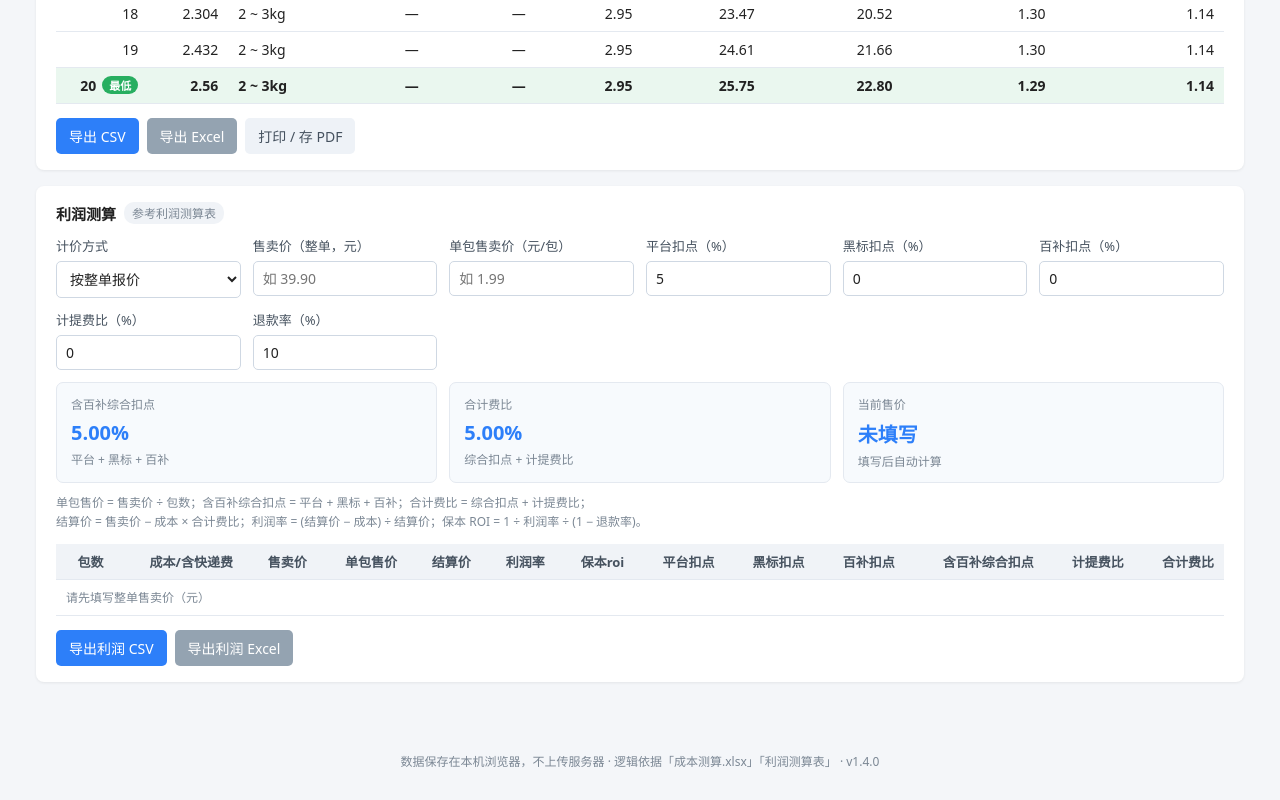
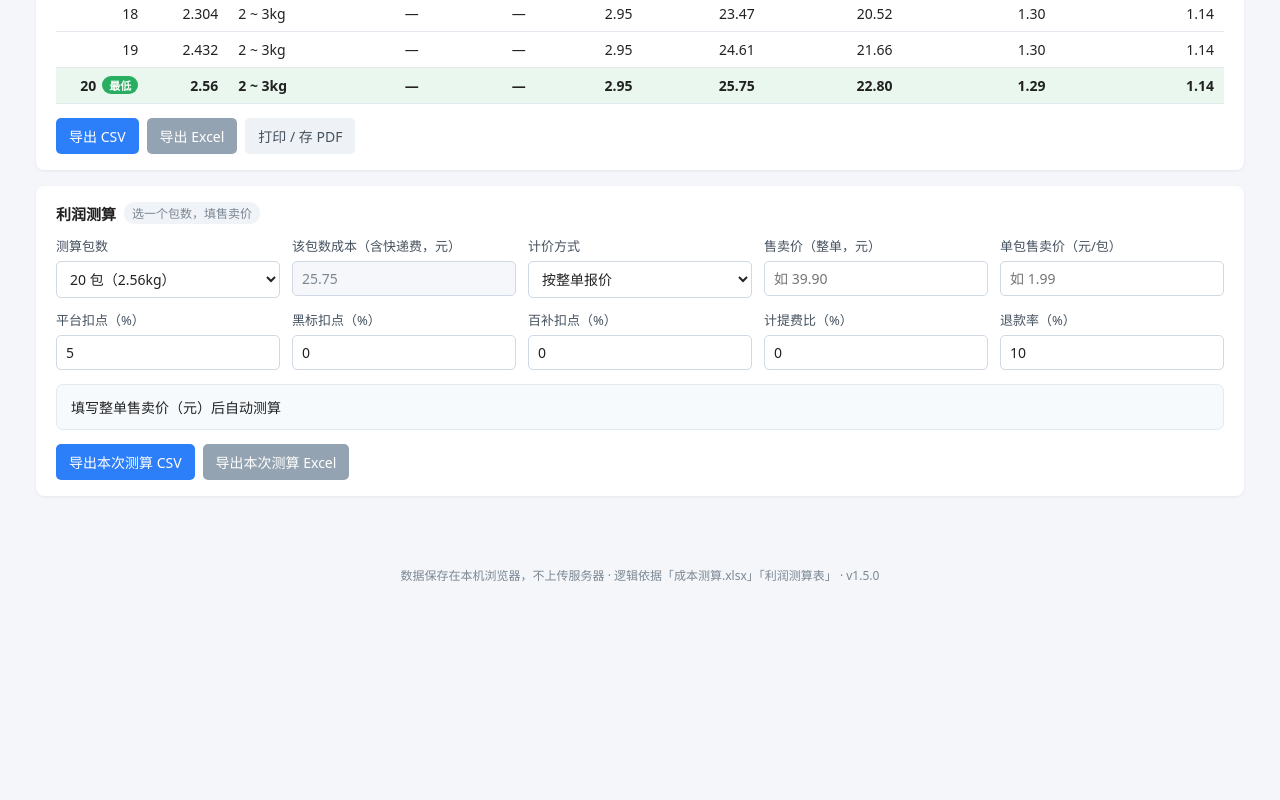
Before and after one commit to Canefx/cost-calc, a plain HTML site: page index.html in a window 1280 px wide. Shown: the part 2098-2898 px from the top of the page. After the commit the page ends 2712 px from the top, so only its background shows below. Drawn offline with Linux system fonts and the light colour scheme.

Commit message:
更新成本测算系统 v1.5.0
包含：利润测算模块、超量整箱叠加、金额两位小数、版本自检

```diff
--- a/app.js
+++ b/app.js
@@ -7,13 +7,14 @@
   var SCHEME_KEY = "cost_calc_schemes_v1";
 
   // 版本号：三个文件必须同版本，否则功能会缺失
-  var APP_VERSION = "1.4.0";
-  var CALC_VERSION = "1.4.0";
+  var APP_VERSION = "1.5.0";
+  var CALC_VERSION = "1.5.0";
 
   // 档位以「上限 + 运费」存储，起点由上一档上限推导
   var tiers = [];
   var rowsCache = [];
   var profitCache = [];
+  var profitPacksPicked = false;
   var bestPacks = null;
 
   var $ = function (id) { return document.getElementById(id); };
@@ -119,8 +120,8 @@
       $("rows").innerHTML = '<tr><td colspan="10" class="hint">请先修正上方参数或运费档位</td></tr>';
       $("summaryRow").innerHTML = "";
       $("chartSvg").innerHTML = "";
-      $("profitRows").innerHTML = '<tr><td colspan="13" class="hint">请先修正上方参数或运费档位</td></tr>';
-      $("profitSummary").innerHTML = "";
+      $("profitResult").innerHTML = '<div class="stat" style="grid-column:1/-1">请先修正上方参数或运费档位</div>';
+      $("profitNote").textContent = "";
       return;
     }
 
@@ -216,59 +217,76 @@
 
     // calc.js 版本过旧时不抛异常，给出可操作的提示
     if (typeof C.computeProfitRows !== "function") {
-      $("profitRows").innerHTML = '<tr><td colspan="13" class="hint" style="color:#c0392b">' +
-        "calc.js 版本过旧，缺少利润测算功能。请把 calc.js、app.js、index.html 一起重新上传。" +
-        "</td></tr>";
-      $("profitSummary").innerHTML = "";
+      $("profitResult").innerHTML = '<div class="stat" style="grid-column:1/-1;color:#c0392b">' +
+        "calc.js 版本过旧，缺少利润测算功能。请把 calc.js、app.js、index.html 一起重新上传。</div>";
+      $("profitNote").textContent = "";
       profitCache = [];
       return;
     }
 
-    var sum = C.profitSummary(input);
-
-    $("profitSummary").innerHTML =
-      stat("含百补综合扣点", pct(sum.combinedSubsidy), "平台 + 黑标 + 百补") +
-      stat("合计费比", pct(sum.totalRate), "综合扣点 + 计提费比") +
-      stat("当前售价", hasPrice
-        ? (isUnit ? m2(price) + " 元/包" : m2(price) + " 元/单")
-        : "未填写",
-        hasPrice ? (isUnit ? "整单价 = 单包价 × 包数" : "整单售价") : "填写后自动计算");
-
-    if (!hasPrice) {
-      $("profitRows").innerHTML = '<tr><td colspan="13" class="hint">请先填写' +
-        (isUnit ? "单包售卖价（元/包）" : "整单售卖价（元）") + "</td></tr>";
+    // 1) 同步包数下拉框
+    var valid = (rows || []).filter(function (r) { return !r.over; });
+    if (!valid.length) {
+      $("profitPacks").innerHTML = "";
+      $("profitCost").value = "";
+      $("profitResult").innerHTML = '<div class="stat" style="grid-column:1/-1">当前参数下没有可测算的包数</div>';
+      $("profitNote").textContent = "";
       profitCache = [];
       return;
     }
+    var cur = $("profitPacks").value;
+    var options = valid.map(function (r) {
+      return '<option value="' + r.packs + '">' + r.packs + " 包（" + C.formatNum(r.weight, 3) + "kg）</option>";
+    }).join("");
+    if ($("profitPacks").innerHTML !== options) $("profitPacks").innerHTML = options;
+    var keep = valid.some(function (r) { return String(r.packs) === String(cur); });
+    // 用户手动选过就尊重选择；否则跟随当前最优包数
+    if (!profitPacksPicked || !keep) {
+      $("profitPacks").value = String(bestPacks != null ? bestPacks : valid[0].packs);
+    }
 
-    profitCache = C.computeProfitRows(rows, input);
-    var html = profitCache.map(function (r) {
-      if (r.cost == null) {
-        return '<tr class="over"><td class="num">' + r.packs + '</td><td class="num">—</td>' +
-          '<td class="num">' + m2(r.salePrice) + "</td>" +
-          '<td class="num">—</td><td class="num">—</td><td class="num">—</td><td class="num">—</td>' +
-          '<td class="num">' + pct(r.platform) + '</td><td class="num">' + pct(r.black) + '</td>' +
-          '<td class="num">' + pct(r.subsidy) + '</td><td class="num">' + pct(r.combinedSubsidy) + '</td>' +
-          '<td class="num">' + pct(r.accrual) + '</td><td class="num">' + pct(r.totalRate) + "</td></tr>";
-      }
-      var lossCls = r.profitRate != null && r.profitRate < 0 ? ' style="color:#e74c3c"' : "";
-      return "<tr>" +
-        '<td class="num">' + r.packs + "</td>" +
-        '<td class="num">' + m2(r.cost) + "</td>" +
-        '<td class="num">' + m2(r.salePrice) + "</td>" +
-        '<td class="num">' + m2(r.unitPrice) + "</td>" +
-        '<td class="num">' + m2(r.settlement) + "</td>" +
-        "<td class=\"num\"" + lossCls + ">" + pct(r.profitRate) + "</td>" +
-        '<td class="num">' + (r.breakEvenRoi == null ? "—" : r.breakEvenRoi.toFixed(2)) + "</td>" +
-        '<td class="num">' + pct(r.platform) + "</td>" +
-        '<td class="num">' + pct(r.black) + "</td>" +
-        '<td class="num">' + pct(r.subsidy) + "</td>" +
-        '<td class="num">' + pct(r.combinedSubsidy) + "</td>" +
-        '<td class="num">' + pct(r.accrual) + "</td>" +
-        '<td class="num">' + pct(r.totalRate) + "</td>" +
-        "</tr>";
-    }).join("");
-    $("profitRows").innerHTML = html || '<tr><td colspan="13" class="hint">无数据</td></tr>';
+    // 2) 取出所选包数的成本行
+    var packs = parseInt($("profitPacks").value, 10);
+    var row = valid.filter(function (r) { return r.packs === packs; })[0] || valid[0];
+    if (!row) return;
+    $("profitCost").value = C.money(row.costWith, 2);
+
+    // 3) 计算单条结果
+    var sum = C.profitSummary(input);
+    var r = C.computeProfitRows([row], input)[0];
+    profitCache = [r];
+
+    if (!hasPrice) {
+      $("profitResult").innerHTML = '<div class="stat" style="grid-column:1/-1">' +
+        "填写" + (isUnit ? "单包售卖价（元/包）" : "整单售卖价（元）") + "后自动测算</div>";
+      $("profitNote").textContent = "";
+      return;
+    }
+
+    var loss = r.profitRate != null && r.profitRate < 0;
+    var unitProfit = r.settlement != null ? (r.settlement - r.cost) / r.packs : null;
+
+    $("profitResult").innerHTML =
+      stat("成本 / 含快递费", m2(r.cost) + " 元", r.packs + " 包" + (row.mode === "stack" ? "（整箱叠加）" : "")) +
+      stat("整单售价 / 单包售价", m2(r.salePrice) + " 元 / " + m2(r.unitPrice) + " 元", isUnit ? "按单包报价" : "按整单报价") +
+      stat("结算价", m2(r.settlement) + " 元", "售价 − 成本 × 合计费比 " + pct(sum.totalRate)) +
+      stat("利润率", pct(r.profitRate), loss ? "低于成本，亏损" : "毛利占比") +
+      stat("保本 ROI", r.breakEvenRoi == null ? "—" : r.breakEvenRoi.toFixed(2), "退款率 " + pct(C.num(input.refundRate) / 100)) +
+      stat("保本售价", m2(r.breakEvenPrice) + " 元", "成本 × (1 + 合计费比)") +
+      stat("单包利润", unitProfit == null ? "—" : m2(unitProfit) + " 元", "（结算价 − 成本）÷ 包数");
+
+    // 亏损时把利润率标红
+    if (loss) {
+      $("profitResult").innerHTML = $("profitResult").innerHTML.replace(
+        /<div class="v">([-\d.]+%)<\/div>/,
+        '<div class="v" style="color:#e74c3c">$1</div>'
+      );
+    }
+
+    $("profitNote").innerHTML =
+      "含百补综合扣点 " + pct(sum.combinedSubsidy) + "（平台 " + pct(r.platform) + " + 黑标 " + pct(r.black) +
+      " + 百补 " + pct(r.subsidy) + "），计提费比 " + pct(r.accrual) + "，合计费比 " + pct(sum.totalRate) +
+      "；结算价 = 售价 − 成本 × 合计费比；利润率 = (结算价 − 成本) ÷ 结算价。";
   }
 
   function renderSummary(s, params) {
@@ -524,7 +542,7 @@
   }
 
   function exportProfitCsv() {
-    if (!profitCache.length) return alert("请先在利润测算里填写售卖价");
+    if (!profitCache.length) return alert("请先选择包数并填写售卖价");
     var lines = [profitHeader().join(",")];
     profitBody().forEach(function (row) {
       lines.push(row.map(function (v) {
@@ -536,7 +554,7 @@
   }
 
   function exportProfitExcel() {
-    if (!profitCache.length) return alert("请先在利润测算里填写售卖价");
+    if (!profitCache.length) return alert("请先选择包数并填写售卖价");
     var head = "<tr>" + profitHeader().map(function (h) { return '<th style="background:#f0f3f7">' + esc(h) + "</th>"; }).join("") + "</tr>";
     var body = profitBody().map(function (row) {
       return "<tr>" + row.map(function (v) { return "<td>" + esc(v) + "</td>"; }).join("") + "</tr>";
@@ -623,6 +641,7 @@
       tiers = c.tiers.map(function (t) { return { max: t.max, fee: t.fee }; });
     }
     $("schemeName").value = name;
+    profitPacksPicked = false; // 换方案后包数回到自动最优
     renderTiers();
     renderCase();
     render();
@@ -722,6 +741,10 @@
       applyPriceMode();
       renderProfit(rowsCache);
     });
+    $("profitPacks").addEventListener("change", function () {
+      profitPacksPicked = true;
+      renderProfit(rowsCache);
+    });
 
     // 暴露给内联 onclick
     window.addTier = addTier;
--- a/calc.js
+++ b/calc.js
@@ -10,7 +10,7 @@
 })(typeof self !== "undefined" ? self : this, function () {
   "use strict";
 
-  var VERSION = "1.4.0";
+  var VERSION = "1.5.0";
   var EPS = 1e-9;
 
   var DEFAULT_TIERS = [
--- a/index.html
+++ b/index.html
@@ -2,7 +2,7 @@
 <html lang="zh-CN">
 <head>
 <meta charset="UTF-8">
-<meta name="app-version" content="1.4.0">
+<meta name="app-version" content="1.5.0">
 <meta name="viewport" content="width=device-width, initial-scale=1.0">
 <title>包装成本测算系统</title>
 <style>
@@ -222,8 +222,14 @@
 
   <!-- 利润测算 -->
   <section class="card">
-    <h2>利润测算 <span class="tag">参考利润测算表</span></h2>
+    <h2>利润测算 <span class="tag">选一个包数，填售卖价</span></h2>
     <div class="fields">
+      <label class="field">测算包数
+        <select id="profitPacks"></select>
+      </label>
+      <label class="field">该包数成本（含快递费，元）
+        <input id="profitCost" readonly placeholder="自动带出">
+      </label>
       <label class="field">计价方式
         <select id="priceMode">
           <option value="total">按整单报价</option>
@@ -236,6 +242,8 @@
       <label class="field hidden" id="unitPriceField">单包售卖价（元/包）
         <input id="unitPrice" type="number" step="0.01" min="0" placeholder="如 1.99">
       </label>
+    </div>
+    <div class="fields" style="margin-top:12px">
       <label class="field">平台扣点（%）
         <input id="ratePlatform" type="number" step="0.01" min="0" value="5">
       </label>
@@ -252,36 +260,11 @@
         <input id="rateRefund" type="number" step="0.01" min="0" max="99" value="10">
       </label>
     </div>
-    <div id="profitSummary" class="stat-row" style="margin-top:12px"></div>
-    <div class="hint" style="margin-top:10px">
-      单包售价 = 售卖价 ÷ 包数；含百补综合扣点 = 平台 + 黑标 + 百补；合计费比 = 综合扣点 + 计提费比；<br>
-      结算价 = 售卖价 − 成本 × 合计费比；利润率 = (结算价 − 成本) ÷ 结算价；保本 ROI = 1 ÷ 利润率 ÷ (1 − 退款率)。
-    </div>
-    <div class="table-wrap" style="margin-top:12px">
-      <table>
-        <thead>
-          <tr>
-            <th class="num">包数</th>
-            <th class="num">成本/含快递费</th>
-            <th class="num">售卖价</th>
-            <th class="num">单包售价</th>
-            <th class="num">结算价</th>
-            <th class="num">利润率</th>
-            <th class="num">保本roi</th>
-            <th class="num">平台扣点</th>
-            <th class="num">黑标扣点</th>
-            <th class="num">百补扣点</th>
-            <th class="num">含百补综合扣点</th>
-            <th class="num">计提费比</th>
-            <th class="num">合计费比</th>
-          </tr>
-        </thead>
-        <tbody id="profitRows"></tbody>
-      </table>
-    </div>
+    <div id="profitResult" class="stat-row" style="margin-top:14px"></div>
+    <div id="profitNote" class="hint" style="margin-top:10px"></div>
     <div class="toolbar no-print" style="margin-top:14px">
-      <button onclick="exportProfitCsv()">导出利润 CSV</button>
-      <button class="secondary" onclick="exportProfitExcel()">导出利润 Excel</button>
+      <button onclick="exportProfitCsv()">导出本次测算 CSV</button>
+      <button class="secondary" onclick="exportProfitExcel()">导出本次测算 Excel</button>
     </div>
   </section>
 </main>
```
